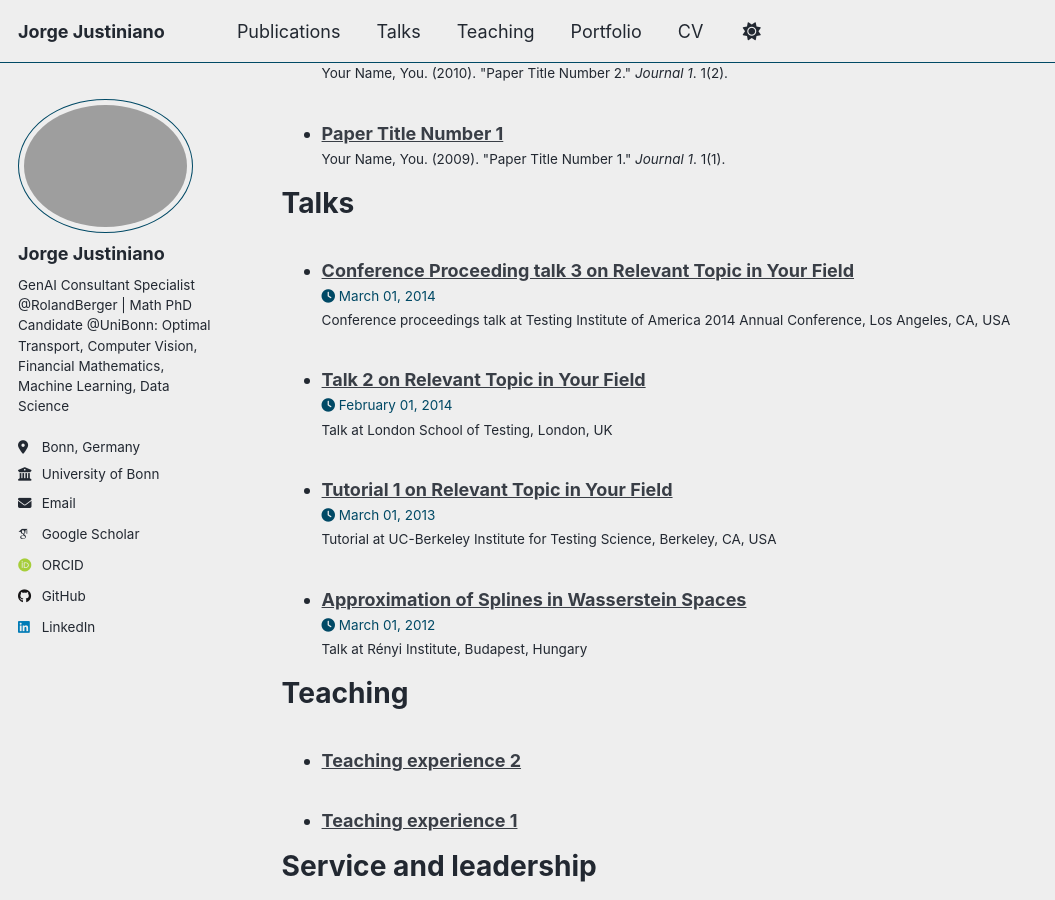
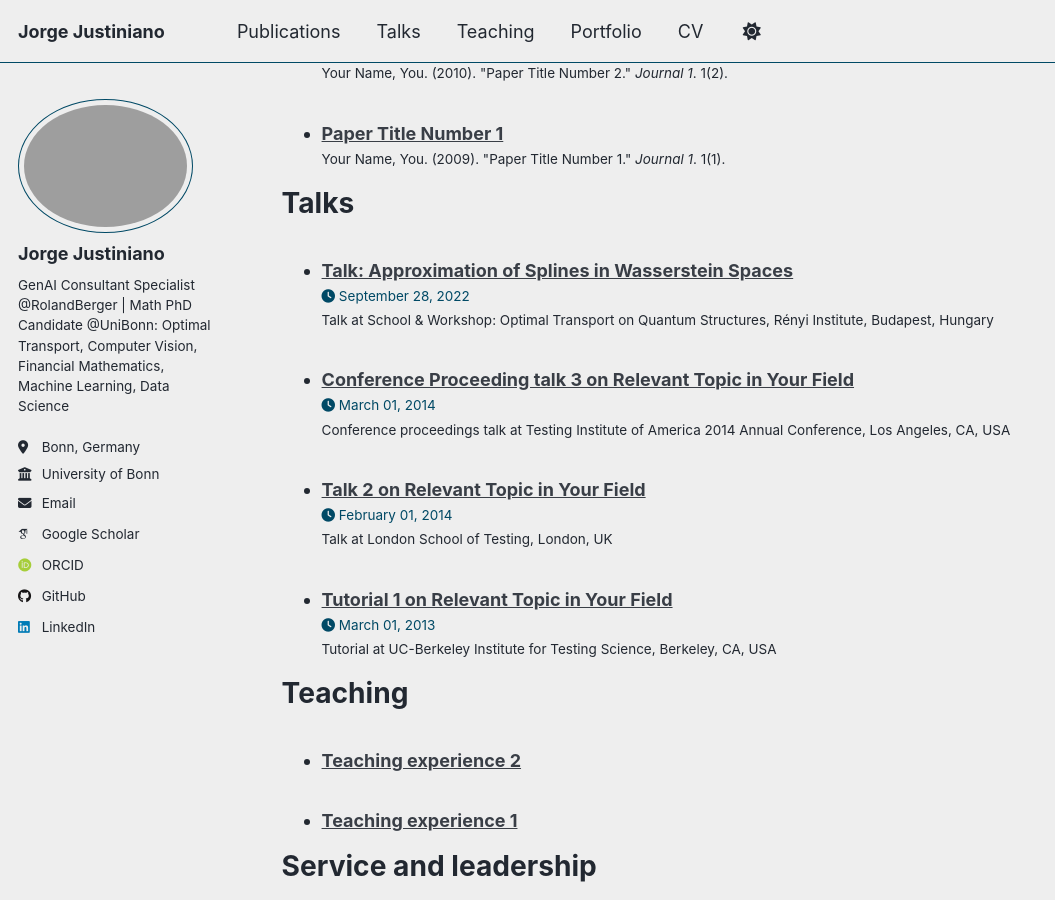
Before and after one commit to jjustiniano2/jjustiniano2.github.io, a Jekyll site: the page built from _pages/cv.md, in a window 1280 px wide and 900 px high, scrolled down 1371 px. Shown: the whole window, without its empty margins (0-1055 px from the left). Built offline with Jekyll 4.4.1, drawn with Linux system fonts in a browser that asks for light colours; some web fonts are replaced; a script that is not in the unit is left out.

Commit message:
Update 2012-03-01-talk-1.md

```diff
--- a/_talks/2012-03-01-talk-1.md
+++ b/_talks/2012-03-01-talk-1.md
@@ -1,11 +1,11 @@
 ---
-title: "Approximation of Splines in Wasserstein Spaces"
+title: "Talk: Approximation of Splines in Wasserstein Spaces"
 collection: talks
 type: "Talk"
 permalink: /talks/2022-09-28-talk-2
-venue: "Rényi Institute"
-date: 2012-03-01
-location: "Budapest, Hungary"
+venue: "School & Workshop: Optimal Transport on Quantum Structures"
+date: 2022-09-28
+location: "Rényi Institute, Budapest, Hungary"
 ---
 
 <div style="position:relative;padding-bottom:56.25%;height:0;overflow:hidden;border-radius:12px;">
```
